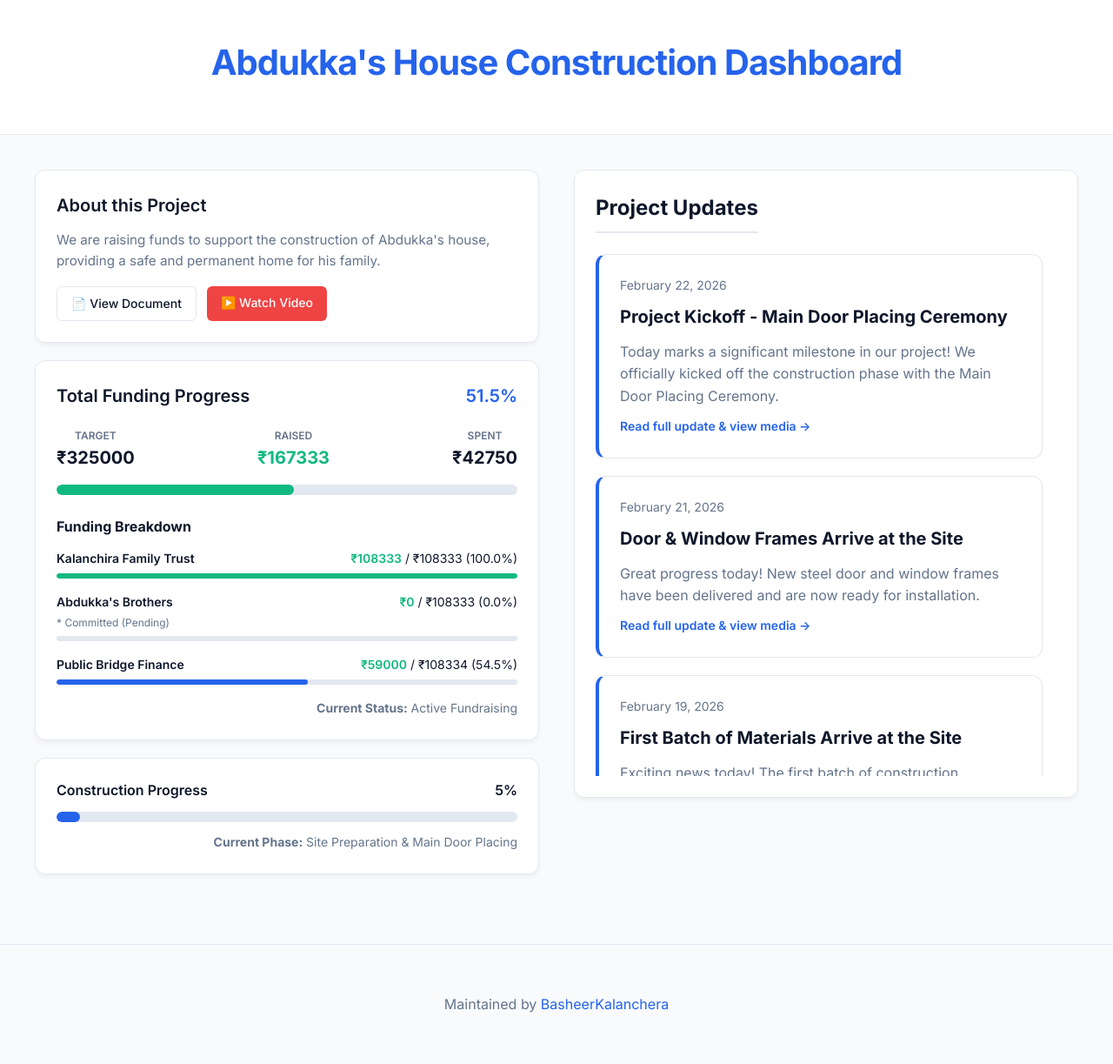
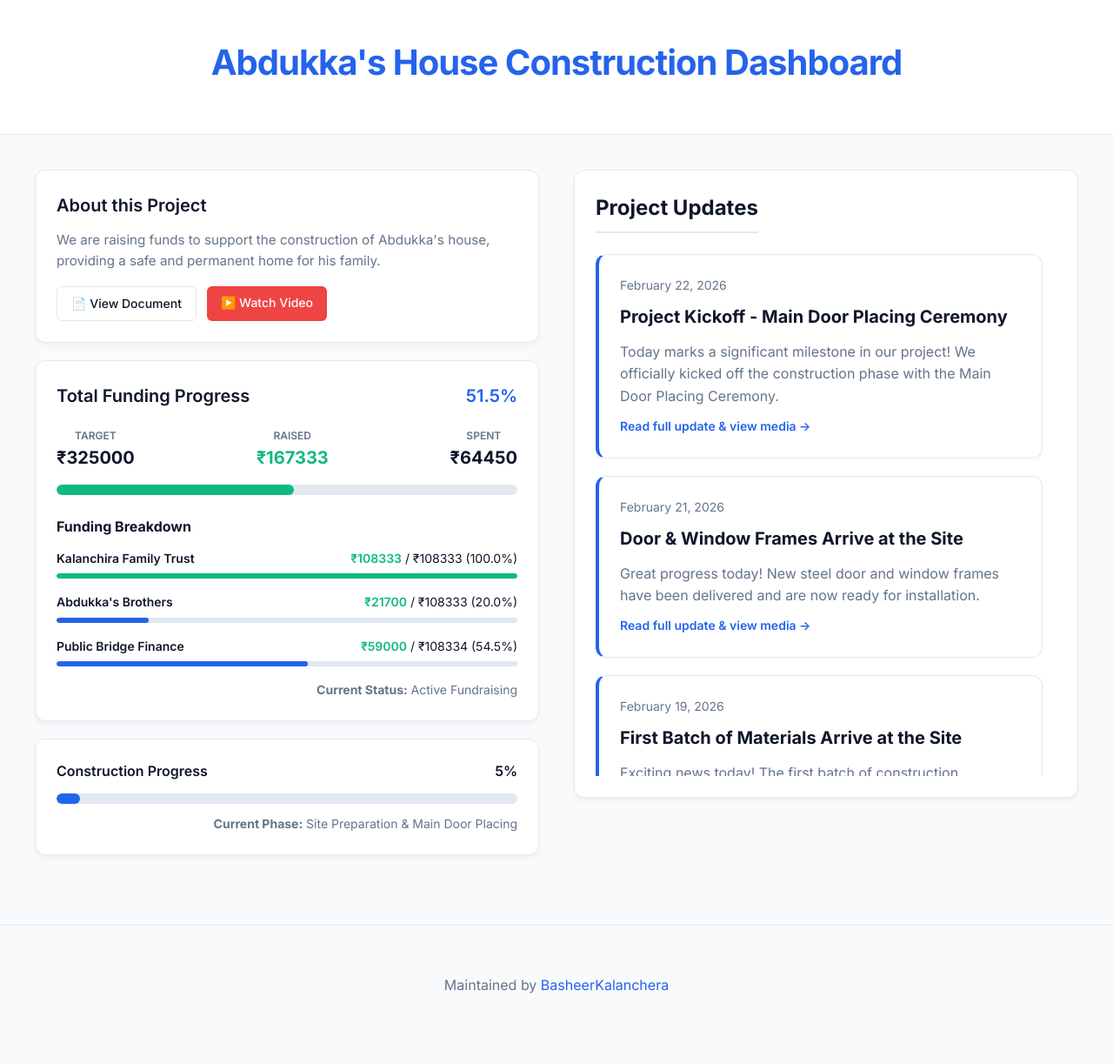
Before and after one commit to BasheerKalanchera/project-amanah, a Jekyll site: the page built from index.html, in a window 1280 px wide. Shown: the whole page at 87% size. Built offline with Jekyll 4.4.1, drawn with Linux system fonts in a browser that asks for light colours; after the commit the page ends 1202 px from its top, so only the background shows below that.

Commit message:
FIX: Updated Finances.yml to add amount contributed by Abdukka's Brothers.

```diff
--- a/_data/finances.yml
+++ b/_data/finances.yml
@@ -1,6 +1,6 @@
 target: 325000
 raised: 167333
-spent: 42750
+spent: 64450
 current_status: "Active Fundraising"
 breakdown:
   - name: "Kalanchira Family Trust"
@@ -8,8 +8,7 @@ breakdown:
     raised: 108333
   - name: "Abdukka's Brothers"
     target: 108333
-    raised: 0
-    note: "Committed (Pending)"
+    raised: 21700
   - name: "Public Bridge Finance"
     target: 108334
     raised: 59000
```
